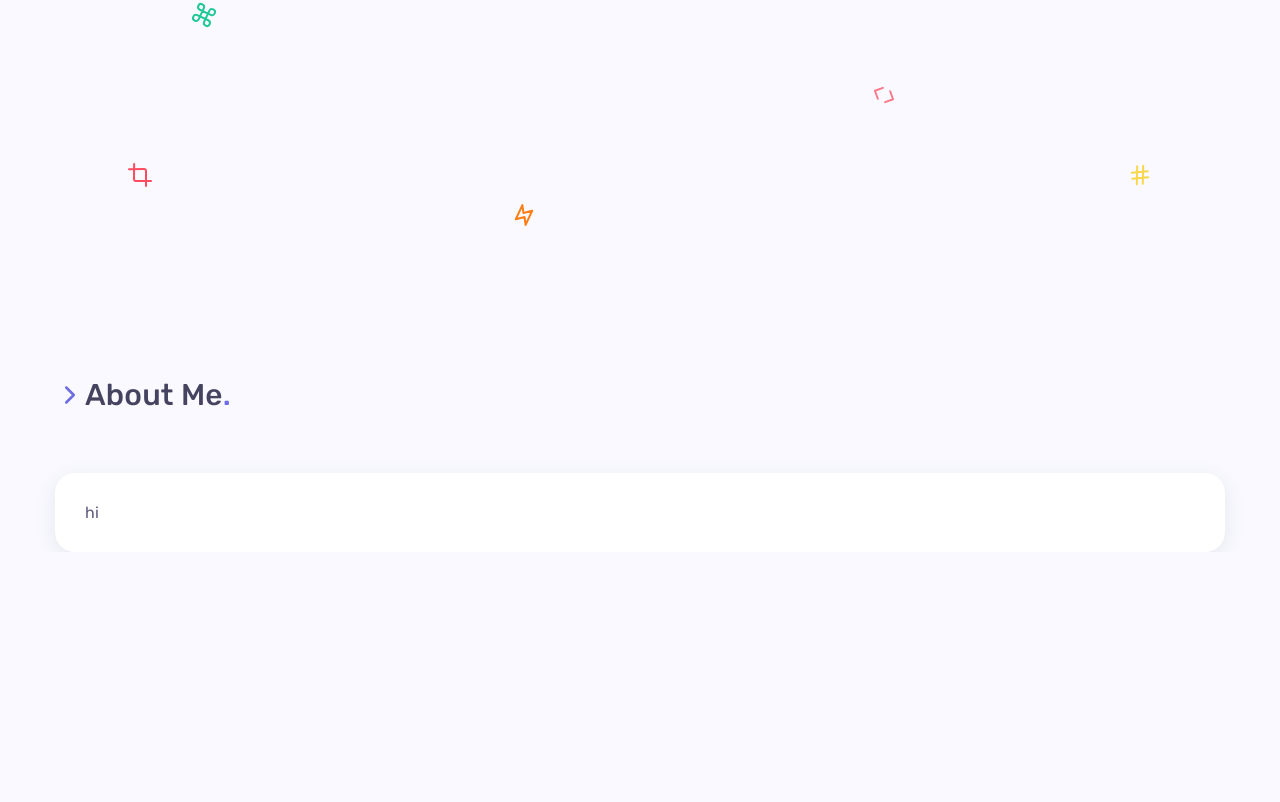
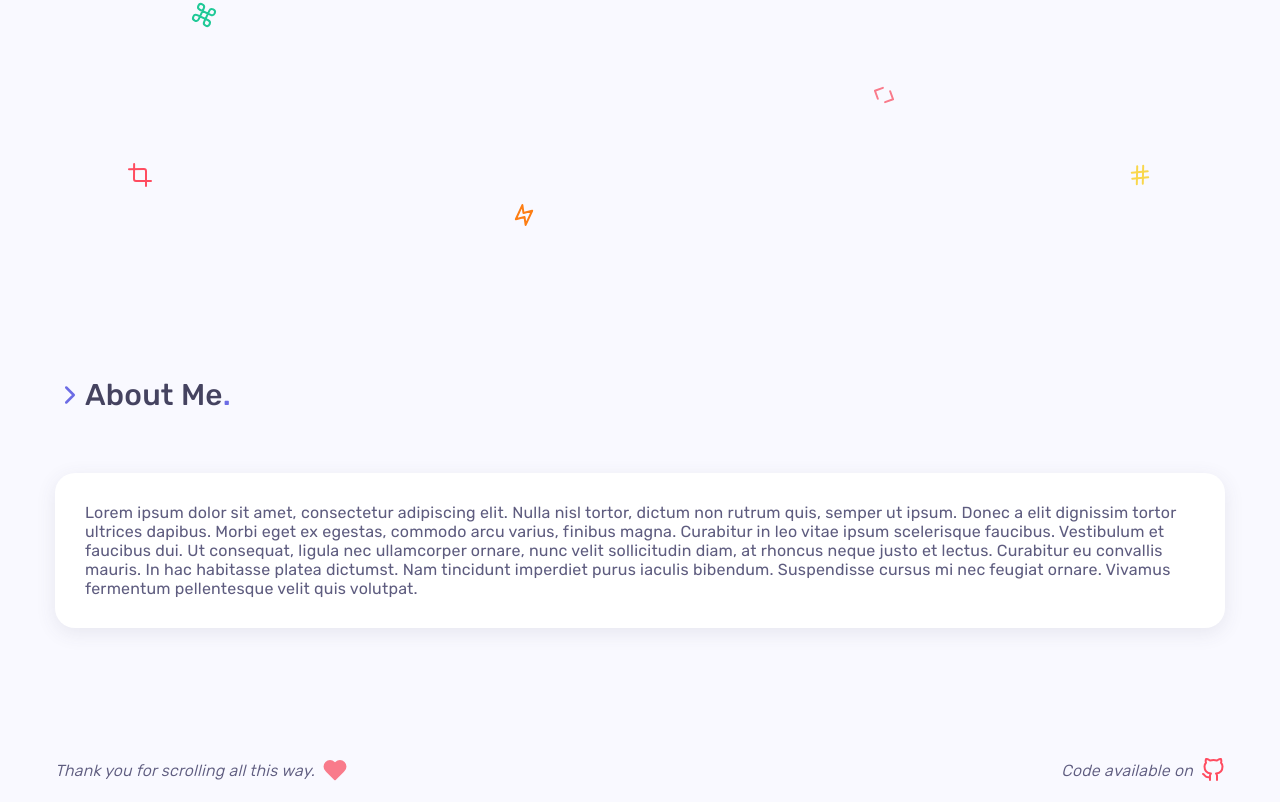
Before and after one commit to jeniabrook/homepage, a Next.js app: page / in a window 1280 px wide. Shown: the part 533-1335 px from the top of the page. Before the commit the page ends 1085 px from the top, so only its background shows below. Built offline with nearby package versions, Linux system fonts and the light colour scheme.

Commit message:
Add footer

```diff
--- a/components/Homepage/AbotMe.js
+++ b/components/Homepage/AbotMe.js
@@ -9,7 +9,18 @@ function AboutMe() {
         <SectionHeading accentColor="indigo" as="h2">
           About Me
         </SectionHeading>
-        <Card>hi</Card>
+        <Card>
+          Lorem ipsum dolor sit amet, consectetur adipiscing elit. Nulla nisl
+          tortor, dictum non rutrum quis, semper ut ipsum. Donec a elit
+          dignissim tortor ultrices dapibus. Morbi eget ex egestas, commodo arcu
+          varius, finibus magna. Curabitur in leo vitae ipsum scelerisque
+          faucibus. Vestibulum et faucibus dui. Ut consequat, ligula nec
+          ullamcorper ornare, nunc velit sollicitudin diam, at rhoncus neque
+          justo et lectus. Curabitur eu convallis mauris. In hac habitasse
+          platea dictumst. Nam tincidunt imperdiet purus iaculis bibendum.
+          Suspendisse cursus mi nec feugiat ornare. Vivamus fermentum
+          pellentesque velit quis volutpat.
+        </Card>
       </Container>
     </section>
   );
--- /dev/null
+++ b/components/Homepage/Footer.js
@@ -0,0 +1,64 @@
+import { css } from '@emotion/react';
+import { colors } from '../../styles/helpers';
+import Container from '../Container';
+import Text from '../Text';
+import GitHub from './icons/GitHub';
+import Heart from './icons/Heart';
+
+const footerCss = css`
+  padding-block: 20px;
+`;
+
+const containerCss = css`
+  display: flex;
+  justify-content: space-between;
+  flex-wrap: wrap;
+  row-gap: 8px;
+`;
+
+const thanksTextCss = css`
+  display: flex;
+  align-items: center;
+  font-style: italic;
+  column-gap: 8px;
+
+  > svg {
+    stroke: ${colors.pink};
+    fill: ${colors.pink};
+  }
+`;
+
+const githubTextCss = css`
+  display: flex;
+  align-items: center;
+  font-style: italic;
+  column-gap: 8px;
+
+  > a > svg {
+    display: block;
+  }
+`;
+
+function Footer() {
+  return (
+    <footer css={footerCss}>
+      <Container css={containerCss}>
+        <Text css={thanksTextCss} isFlushMargin>
+          Thank you for scrolling all this way. <Heart />
+        </Text>
+        <Text css={githubTextCss} isFlushMargin>
+          Code available on
+          <a
+            href="https://github.com/jeniabrook/homepage"
+            rel="noopener noreferrer"
+            target="_blank"
+          >
+            <GitHub />
+          </a>
+        </Text>
+      </Container>
+    </footer>
+  );
+}
+
+export default Footer;
--- /dev/null
+++ b/components/Homepage/icons/GitHub.js
@@ -0,0 +1,20 @@
+function GitHub({ className }) {
+  return (
+    <svg
+      className={className}
+      xmlns="http://www.w3.org/2000/svg"
+      width="24"
+      height="24"
+      viewBox="0 0 24 24"
+      fill="none"
+      stroke="currentColor"
+      strokeWidth="2"
+      strokeLinecap="round"
+      strokeLinejoin="round"
+    >
+      <path d="M9 19c-5 1.5-5-2.5-7-3m14 6v-3.87a3.37 3.37 0 0 0-.94-2.61c3.14-.35 6.44-1.54 6.44-7A5.44 5.44 0 0 0 20 4.77 5.07 5.07 0 0 0 19.91 1S18.73.65 16 2.48a13.38 13.38 0 0 0-7 0C6.27.65 5.09 1 5.09 1A5.07 5.07 0 0 0 5 4.77a5.44 5.44 0 0 0-1.5 3.78c0 5.42 3.3 6.61 6.44 7A3.37 3.37 0 0 0 9 18.13V22"></path>
+    </svg>
+  );
+}
+
+export default GitHub;
--- /dev/null
+++ b/components/Homepage/icons/Heart.js
@@ -0,0 +1,20 @@
+function Heart({ className }) {
+  return (
+    <svg
+      className={className}
+      xmlns="http://www.w3.org/2000/svg"
+      width="24"
+      height="24"
+      viewBox="0 0 24 24"
+      fill="none"
+      stroke="currentColor"
+      strokeWidth="2"
+      strokeLinecap="round"
+      strokeLinejoin="round"
+    >
+      <path d="M20.84 4.61a5.5 5.5 0 0 0-7.78 0L12 5.67l-1.06-1.06a5.5 5.5 0 0 0-7.78 7.78l1.06 1.06L12 21.23l7.78-7.78 1.06-1.06a5.5 5.5 0 0 0 0-7.78z"></path>
+    </svg>
+  );
+}
+
+export default Heart;
--- a/pages/index.js
+++ b/pages/index.js
@@ -1,5 +1,6 @@
 import Head from 'next/head';
 import AboutMe from '../components/Homepage/AbotMe';
+import Footer from '../components/Homepage/Footer';
 import Intro from '../components/Homepage/Intro';
 
 function Index() {
@@ -28,6 +29,7 @@ function Index() {
       </Head>
       <Intro />
       <AboutMe />
+      <Footer />
     </>
   );
 }
--- a/styles/global.js
+++ b/styles/global.js
@@ -32,7 +32,7 @@ export const globalCss = css`
 
   a {
     text-decoration: none;
-    color: hotpink;
+    color: ${colors.salmon};
   }
 
   ul,
```
